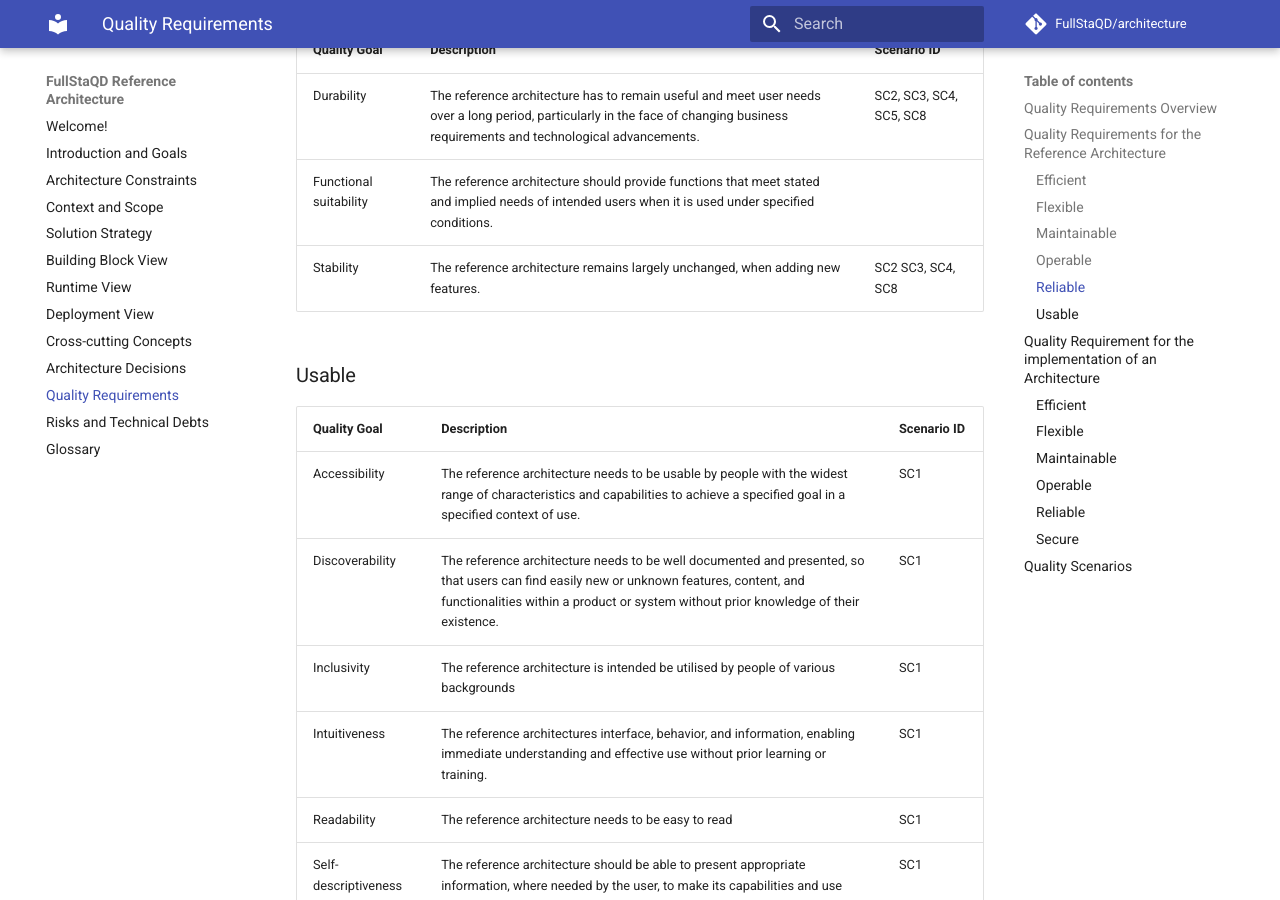
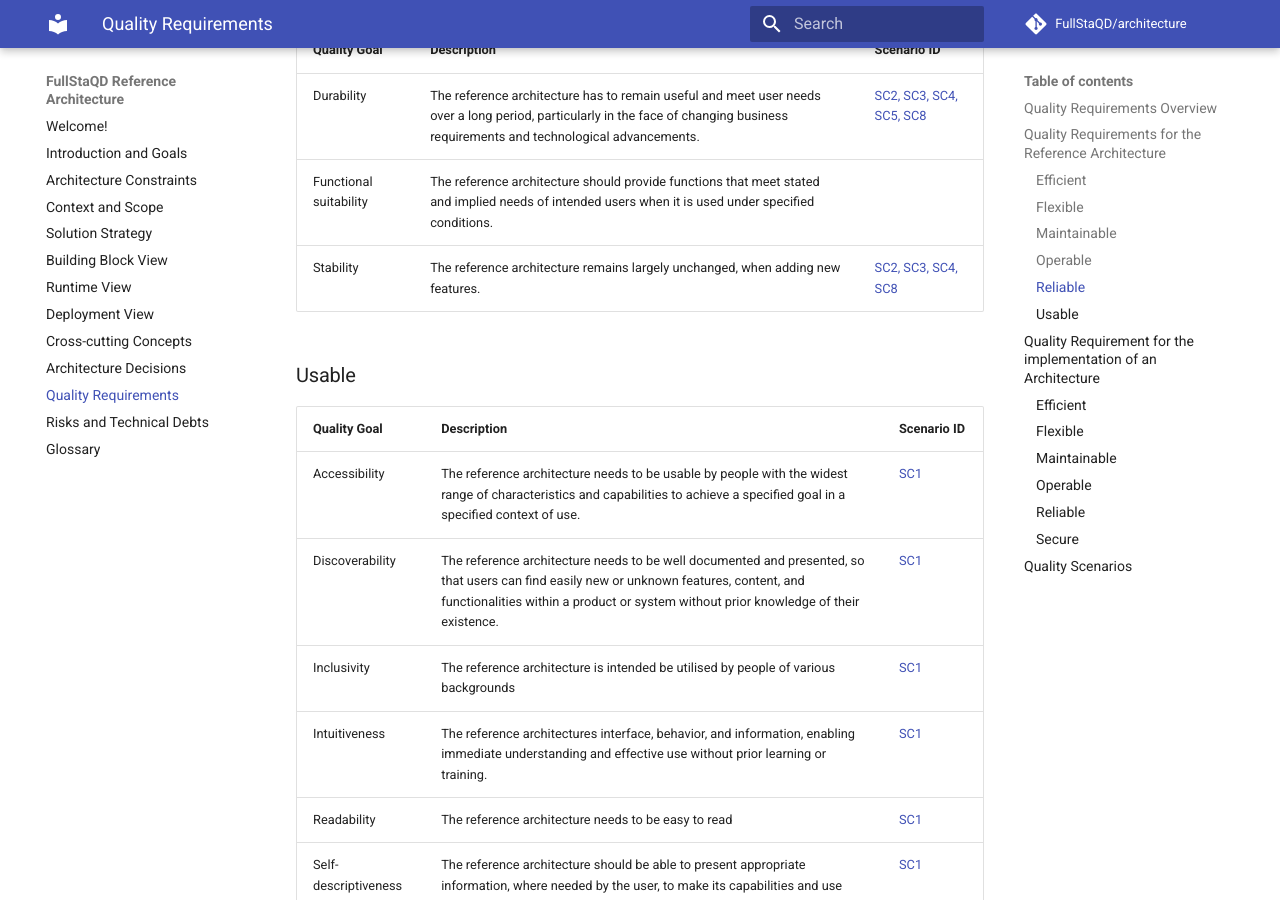
Before and after one commit to FullStaQD/architecture, an MkDocs documentation site: the page built from docs/10_quality_requirements.md, in a window 1280 px wide and 900 px high, scrolled down 2652 px. Built offline with MkDocs 1.6.1 and Material for MkDocs 9.7.7, drawn with Linux system fonts in a browser that asks for light colours; comment, search, counter and statistics services are not loaded; the version menu is left out; some of the changed lines change nothing that is shown.

Commit message:
Link scenario references in quality requirements section (#36)
* Link scenario references in quality requirements section

* merged scenario reference for multiple scenarios

```diff
--- a/docs/10_quality_requirements.md
+++ b/docs/10_quality_requirements.md
@@ -12,62 +12,62 @@ We sort the quality requirements after the [arc42 quality model](https://quality
 
 | Quality Goal  | Description | Scenario ID |
 | ------------- | ------------- |  ------------- |
-| Coherence    | The reference architecture is logically or aesthetically ordered or integrated.  | SC1 |
+| Coherence    | The reference architecture is logically or aesthetically ordered or integrated.  | [SC1](#_quality_scenarios) |
 | Latency | The data transmission latency between components e.G. between quantum device and QEC decoder must be minimised.  |  |
 | Profitability  | The reference architecture needs to be profitable in an industrial sense.  | |
-| Resource utilization | The quantum compiler should optimise quantum programs in order to minimise the number of required qubits and gates.  | SC6 |
-| Simplicity  | The reference architecture needs to be easy to read, understand, and correctly modify.  | SC1 |
-| Sustainability  | The reference architecture has to meet the needs of the present without compromising the ability of future generations to meet their own needs. It emphasizes the long-term viability, resilience, and adaptability of the system, considering environmental, economic, and social factors.  | SC2, SC3, SC8 |
+| Resource utilization | The quantum compiler should optimise quantum programs in order to minimise the number of required qubits and gates.  | [SC6](#_quality_scenarios) |
+| Simplicity  | The reference architecture needs to be easy to read, understand, and correctly modify.  | [SC1](#_quality_scenarios) |
+| Sustainability  | The reference architecture has to meet the needs of the present without compromising the ability of future generations to meet their own needs. It emphasizes the long-term viability, resilience, and adaptability of the system, considering environmental, economic, and social factors.  | [SC2, SC3, SC8](#_quality_scenarios) |
 
 ### Flexible
 
 | Quality Goal  | Description |  Scenario ID |
 | ------------- | ------------- | ------------- |
-| Adaptability  | The reference architecture needs to be capable to be effectively and efficiently adapted for or transferred to different hardware. | SC2, SC3, SC4 |
-| Agility  | The reference architecture can be rapidly changed, if needed.  | SC2, SC3, SC4, SC5, SC8|
+| Adaptability  | The reference architecture needs to be capable to be effectively and efficiently adapted for or transferred to different hardware. | [SC2, SC3, SC4](#_quality_scenarios) |
+| Agility  | The reference architecture can be rapidly changed, if needed.  | [SC2, SC3, SC4, SC5, SC8](#_quality_scenarios)|
 | Composability  | The components of the reference architecture should be exchangeable with equivalent components e.G. different hardware backends. |  |
-| Configurability | The components of the reference architecture needs to be configurable to support specific needs of the user and be more adaptable. | SC2, SC3, SC4, SC8 |
-| Evolvability  | The reference architecture needs to adapt to changes in its environment, requirements, and implementation technologies in a cost-effective way.  | SC2, SC3, SC5, SC8 |
-| Extensibility  | We want to be able to extend quantum software systems with new compilation passes, problem transformations and applications.  | SC2, SC3, SC4  |
-| Integrability  | The reference architecture can integrate software components or systems with ease into the existing IT infrastructure of stakeholders.  | SC2, SC3, SC4, SC8|
-| Interchangeability | The reference architecture should be interchangeable, which allows it to substitute one component, part, or element with another of the same type without requiring modifications to the system or loss of functionality. | SC3 |
+| Configurability | The components of the reference architecture needs to be configurable to support specific needs of the user and be more adaptable. | [SC2, SC3, SC4, SC8](#_quality_scenarios) |
+| Evolvability  | The reference architecture needs to adapt to changes in its environment, requirements, and implementation technologies in a cost-effective way.  | [SC2, SC3, SC5, SC8](#_quality_scenarios) |
+| Extensibility  | We want to be able to extend quantum software systems with new compilation passes, problem transformations and applications.  | [SC2, SC3, SC4](#_quality_scenarios)  |
+| Integrability  | The reference architecture can integrate software components or systems with ease into the existing IT infrastructure of stakeholders.  | [SC2, SC3, SC4, SC8](#_quality_scenarios)|
+| Interchangeability | The reference architecture should be interchangeable, which allows it to substitute one component, part, or element with another of the same type without requiring modifications to the system or loss of functionality. | [SC3](#_quality_scenarios) |
 | Internationalization  | The reference architecture should be understandable to an international audience. | |
-| Scalability  | Because of the rapidly evolving field of quantum technology, the reference architecture should be scalable in terms of job size, kernel amount, .... | SC8 |
+| Scalability  | Because of the rapidly evolving field of quantum technology, the reference architecture should be scalable in terms of job size, kernel amount, .... | [SC8](#_quality_scenarios) |
 
 
 ### Maintainable
 
 | Quality Goal  | Description |  Scenario ID |
 | ------------- | ------------- | ------------- |
-| Modularity  | The reference architecture needs to limit changes to one component from affecting other components, e.g. exchanging quantum hardware should not affect the application layer. | SC3 |
-| Updateability  | The reference architecture needs to be capable to efficiently receive, install, and integrate updates, patches, security fixes, and minor enhancements while maintaining system integrity and minimizing service disruption. | SC5 |
+| Modularity  | The reference architecture needs to limit changes to one component from affecting other components, e.g. exchanging quantum hardware should not affect the application layer. | [SC3](#_quality_scenarios) |
+| Updateability  | The reference architecture needs to be capable to efficiently receive, install, and integrate updates, patches, security fixes, and minor enhancements while maintaining system integrity and minimizing service disruption. | [SC5](#_quality_scenarios) |
 
 ### Operable
 
 | Quality Goal  | Description |  Scenario ID |
 | ------------- | ------------- | ------------- |
-| Interoperability  | The reference architecture should be able to work with other products or systems.  | SC2, SC3, SC4, SC8 |
-| Understandability  | The reference architecture should be presented so that (somebody) can easily comprehend it.   | SC1 |
+| Interoperability  | The reference architecture should be able to work with other products or systems.  | [SC2, SC3, SC4, SC8](#_quality_scenarios) |
+| Understandability  | The reference architecture should be presented so that (somebody) can easily comprehend it.   | [SC1](#_quality_scenarios) |
 
 
 ### Reliable
 
 | Quality Goal  | Description |  Scenario ID |
 | ------------- | ------------- | ------------- |
-| Durability | The reference architecture has to remain useful and meet user needs over a long period, particularly in the face of changing business requirements and technological advancements.  | SC2, SC3, SC4, SC5, SC8 |
+| Durability | The reference architecture has to remain useful and meet user needs over a long period, particularly in the face of changing business requirements and technological advancements.  | [SC2, SC3, SC4, SC5, SC8](#_quality_scenarios) |
 | Functional suitability  | The reference architecture should provide functions that meet stated and implied needs of intended users when it is used under specified conditions. | |
-| Stability  |  The reference architecture remains largely unchanged, when adding new features. | SC2 SC3, SC4, SC8  |
+| Stability  |  The reference architecture remains largely unchanged, when adding new features. | [SC2, SC3, SC4, SC8](#_quality_scenarios)  |
 
 ### Usable
 
 | Quality Goal  | Description |  Scenario ID |
 | ------------- | ------------- | ------------- |
-| Accessibility  | The reference architecture needs to be usable by people with the widest range of characteristics and capabilities to achieve a specified goal in a specified context of use.  | SC1 |
-| Discoverability  | The reference architecture needs to be well documented and presented, so that users can find easily new or unknown features, content, and functionalities within a product or system without prior knowledge of their existence.  | SC1 |
-| Inclusivity  | The reference architecture is intended be utilised by people of various backgrounds  | SC1 |
-| Intuitiveness  | The reference architectures interface, behavior, and information, enabling immediate understanding and effective use without prior learning or training. | SC1 |
-| Readability  | The reference architecture needs to be easy to read | SC1 |
-| Self-descriptiveness  | The reference architecture should be able to present appropriate information, where needed by the user, to make its capabilities and use immediately obvious to the user without excessive interactions with a product or other resources.  | SC1 |
+| Accessibility  | The reference architecture needs to be usable by people with the widest range of characteristics and capabilities to achieve a specified goal in a specified context of use.  | [SC1](#_quality_scenarios) |
+| Discoverability  | The reference architecture needs to be well documented and presented, so that users can find easily new or unknown features, content, and functionalities within a product or system without prior knowledge of their existence.  | [SC1](#_quality_scenarios) |
+| Inclusivity  | The reference architecture is intended be utilised by people of various backgrounds  | [SC1](#_quality_scenarios) |
+| Intuitiveness  | The reference architectures interface, behavior, and information, enabling immediate understanding and effective use without prior learning or training. | [SC1](#_quality_scenarios) |
+| Readability  | The reference architecture needs to be easy to read | [SC1](#_quality_scenarios) |
+| Self-descriptiveness  | The reference architecture should be able to present appropriate information, where needed by the user, to make its capabilities and use immediately obvious to the user without excessive interactions with a product or other resources.  | [SC1](#_quality_scenarios) |
 
 
 
@@ -81,17 +81,17 @@ We sort the quality requirements after the [arc42 quality model](https://quality
 | ------------- | ------------- |  ------------- |
 | Cohesion  | The modules of the architecture belong and work together as intended. | |
 | Compliance  | The architecture should obey the rules of state of the art standards.  | |
-| Conciseness | The architectures content needs to be clearly but briefly described.  | SC1 |
+| Conciseness | The architectures content needs to be clearly but briefly described.  | [SC1](#_quality_scenarios) |
 | Effectiveness  | The architecture is able to produce the desired result/output. | |
-| Efficiency  | The architecture capable of producing desired results with little or no waste (as of time or materials). | SC6  |
-| Performance | The architecture should perform its functions efficiently in the use of of resources and withing a specified time and throughput parameters.  | SC6 |
+| Efficiency  | The architecture capable of producing desired results with little or no waste (as of time or materials). | [SC6](#_quality_scenarios)  |
+| Performance | The architecture should perform its functions efficiently in the use of of resources and withing a specified time and throughput parameters.  | [SC6](#_quality_scenarios) |
 
 
 ### Flexible
 
 | Quality Goal  | Description |  Scenario ID |
 | ------------- | ------------- | ------------- |
-| Elasticity  | The architecture needs to be able to adapt to workload changes, while trying to remain as close to the estimated costs as possible. | SC6 |
+| Elasticity  | The architecture needs to be able to adapt to workload changes, while trying to remain as close to the estimated costs as possible. | [SC6](#_quality_scenarios) |
 | Independence  | The architectures components should only perform on task and do not excessively interact with other components. | |
 
 ### Maintainable
@@ -117,8 +117,8 @@ We sort the quality requirements after the [arc42 quality model](https://quality
 | Availability  | The architecture should be accessible and operational when required for use.  | |
 | Certifiability  | The architecture has to meet specific regulatory,  or quality standards through demonstration of compliance evidence.  | |
 | Correctness | The architecture has to provide accurate results when used by intended users for intended functions. | |
-| Data Integrity  | The architecture must ensure that the used data remains unaltered and consistent from creation to deletion, maintaining its original state unless specifically modified through authorized processes. | SC7 |
-| Fault isolation  | The architecture needs methods that enables to identify which component or parameter of the system is responsible for a fault or the symptoms of the faulty behavior.  | SC5 |
+| Data Integrity  | The architecture must ensure that the used data remains unaltered and consistent from creation to deletion, maintaining its original state unless specifically modified through authorized processes. | [SC7](#_quality_scenarios) |
+| Fault isolation  | The architecture needs methods that enables to identify which component or parameter of the system is responsible for a fault or the symptoms of the faulty behavior.  | [SC5](#_quality_scenarios) |
 | Fault tolerance  | The architecture should be capable to operate as intended despite the presence of  hardware or software faults. | |
 
 
@@ -127,8 +127,8 @@ We sort the quality requirements after the [arc42 quality model](https://quality
 
 | Quality Goal  | Description |  Scenario ID |
 | ------------- | ------------- |  ------------- |
-| Confidentiality  | The architecture should not give access to data to entities which are unauthorized to have access.  | SC7 |
-| Privacy | The architecture should only collect the necessary personal information and delete it when it is no longer needed. | SC7 |
+| Confidentiality  | The architecture should not give access to data to entities which are unauthorized to have access.  | [SC7](#_quality_scenarios) |
+| Privacy | The architecture should only collect the necessary personal information and delete it when it is no longer needed. | [SC7](#_quality_scenarios) |
 
 
 
```
